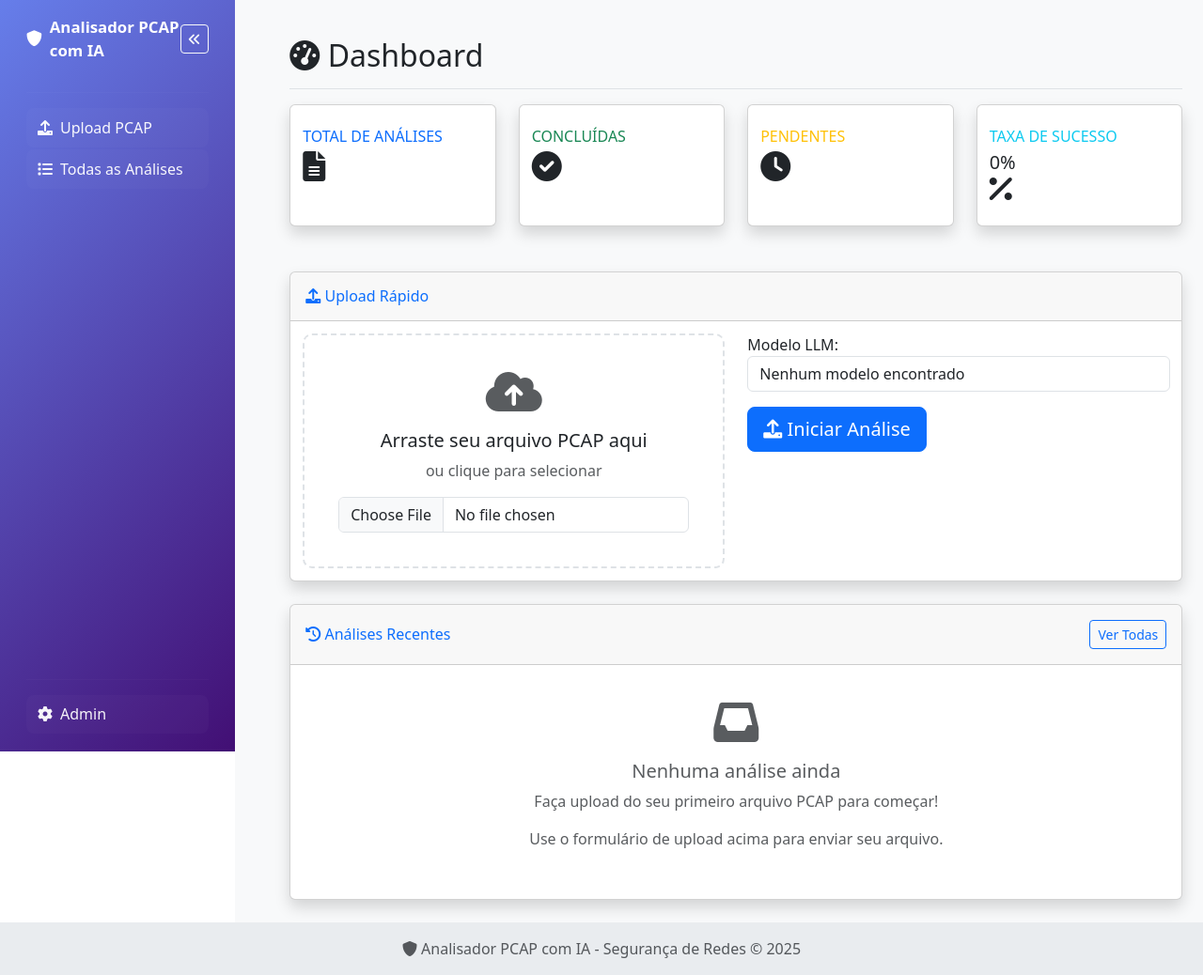
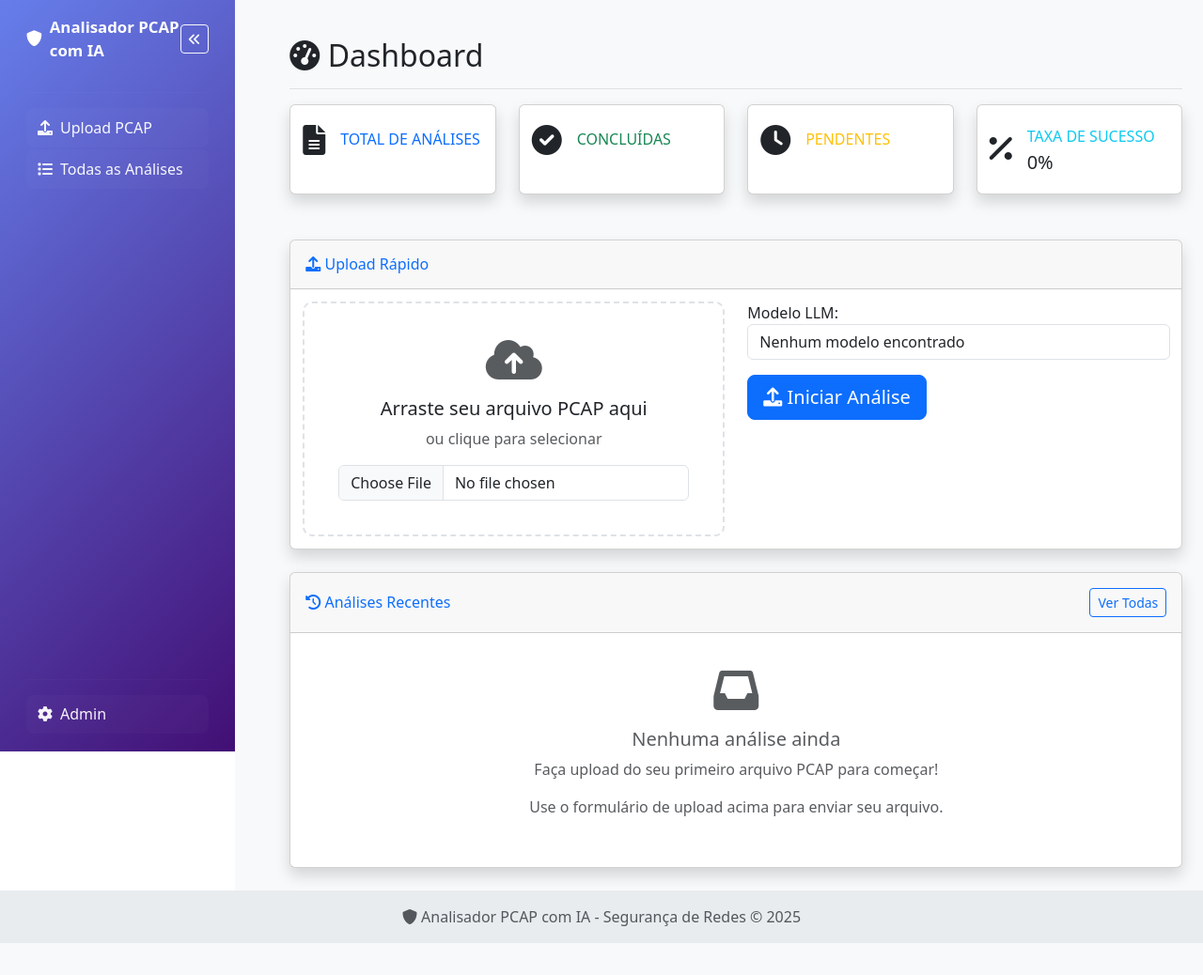
Before and after one commit to jcjauer/Seguranca-de-Redes-Usando-Modelos-de-LLMs, a Django app: template pcap_web/analyzer/templates/analyzer/index.html in a window 1280 px wide. Shown: the whole page at 94% size. After the commit the page ends 1004 px from the top, so only its background shows below. Run offline with Django 5.2, Linux system fonts and the light colour scheme; the template is opened without the code that fills it: values that come from a table or form of the project are taken from there, others are empty.

Commit message:
feat: ajusta dashboard

```diff
--- a/pcap_web/analyzer/templates/analyzer/index.html
+++ b/pcap_web/analyzer/templates/analyzer/index.html
@@ -54,17 +54,17 @@
     <div class="col-xl-3 col-md-6 mb-4">
         <div class="card border-left-primary shadow h-100 py-2">
             <div class="card-body">
-                <div class="row no-gutters align-items-center">
-                    <div class="col mr-2">
-                        <div class="text-xs font-weight-bold text-primary text-uppercase mb-1">
+                <div class="d-flex align-items-center flex-nowrap">
+                    <div class="flex-shrink-0">
+                        <i class="fas fa-file-alt fa-2x text-gray-300"></i>
+                    </div>
+                    <div class="ms-3">
+                        <div class="text-xs font-weight-bold text-primary text-uppercase">
                             Total de Análises
                         </div>
-                        <div class="h5 mb-0 font-weight-bold text-gray-800">
+                        <div class="h5 mb-0 font-weight-bold text-gray-800 mt-1">
                             {{ total_analyses }}
                         </div>
-                    </div>
-                    <div class="col-auto">
-                        <i class="fas fa-file-alt fa-2x text-gray-300"></i>
                     </div>
                 </div>
             </div>
@@ -74,17 +74,17 @@
     <div class="col-xl-3 col-md-6 mb-4">
         <div class="card border-left-success shadow h-100 py-2">
             <div class="card-body">
-                <div class="row no-gutters align-items-center">
-                    <div class="col mr-2">
-                        <div class="text-xs font-weight-bold text-success text-uppercase mb-1">
+                <div class="d-flex align-items-center flex-nowrap">
+                    <div class="flex-shrink-0">
+                        <i class="fas fa-check-circle fa-2x text-gray-300"></i>
+                    </div>
+                    <div class="ms-3">
+                        <div class="text-xs font-weight-bold text-success text-uppercase">
                             Concluídas
                         </div>
-                        <div class="h5 mb-0 font-weight-bold text-gray-800">
+                        <div class="h5 mb-0 font-weight-bold text-gray-800 mt-1">
                             {{ completed_analyses }}
                         </div>
-                    </div>
-                    <div class="col-auto">
-                        <i class="fas fa-check-circle fa-2x text-gray-300"></i>
                     </div>
                 </div>
             </div>
@@ -94,17 +94,17 @@
     <div class="col-xl-3 col-md-6 mb-4">
         <div class="card border-left-warning shadow h-100 py-2">
             <div class="card-body">
-                <div class="row no-gutters align-items-center">
-                    <div class="col mr-2">
-                        <div class="text-xs font-weight-bold text-warning text-uppercase mb-1">
+                <div class="d-flex align-items-center flex-nowrap">
+                    <div class="flex-shrink-0">
+                        <i class="fas fa-clock fa-2x text-gray-300"></i>
+                    </div>
+                    <div class="ms-3">
+                        <div class="text-xs font-weight-bold text-warning text-uppercase">
                             Pendentes
                         </div>
-                        <div class="h5 mb-0 font-weight-bold text-gray-800">
+                        <div class="h5 mb-0 font-weight-bold text-gray-800 mt-1">
                             {{ pending_analyses }}
                         </div>
-                    </div>
-                    <div class="col-auto">
-                        <i class="fas fa-clock fa-2x text-gray-300"></i>
                     </div>
                 </div>
             </div>
@@ -114,12 +114,15 @@
     <div class="col-xl-3 col-md-6 mb-4">
         <div class="card border-left-info shadow h-100 py-2">
             <div class="card-body">
-                <div class="row no-gutters align-items-center">
-                    <div class="col mr-2">
-                        <div class="text-xs font-weight-bold text-info text-uppercase mb-1">
+                <div class="d-flex align-items-center flex-nowrap">
+                    <div class="flex-shrink-0">
+                        <i class="fas fa-percentage fa-2x text-gray-300"></i>
+                    </div>
+                    <div class="ms-3">
+                        <div class="text-xs font-weight-bold text-info text-uppercase">
                             Taxa de Sucesso
                         </div>
-                        <div class="h5 mb-0 font-weight-bold text-gray-800">
+                        <div class="h5 mb-0 font-weight-bold text-gray-800 mt-1">
                             {% if total_analyses > 0 %}
                                 {{ completed_analyses|floatformat:0 }}/ {{ total_analyses }}
                                 ({% widthratio completed_analyses total_analyses 100 %}%)
@@ -127,9 +130,6 @@
                                 0%
                             {% endif %}
                         </div>
-                    </div>
-                    <div class="col-auto">
-                        <i class="fas fa-percentage fa-2x text-gray-300"></i>
                     </div>
                 </div>
             </div>
```
